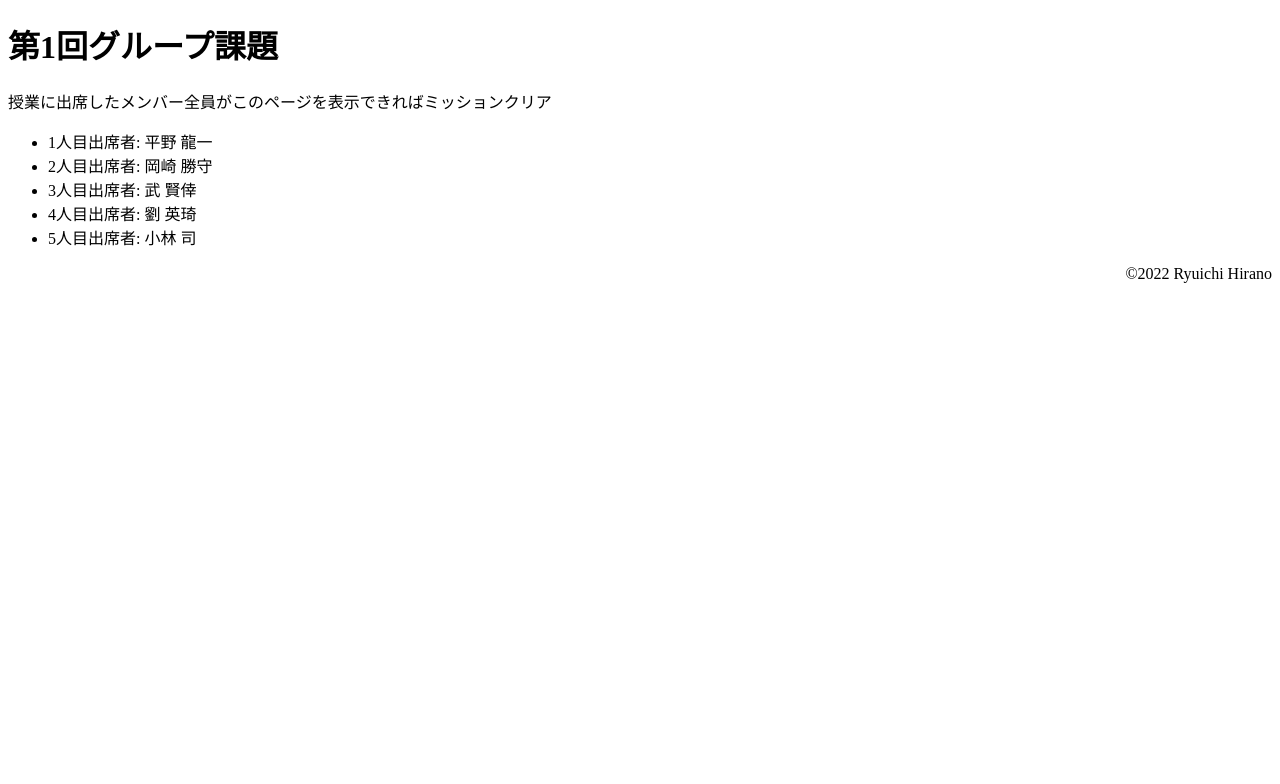
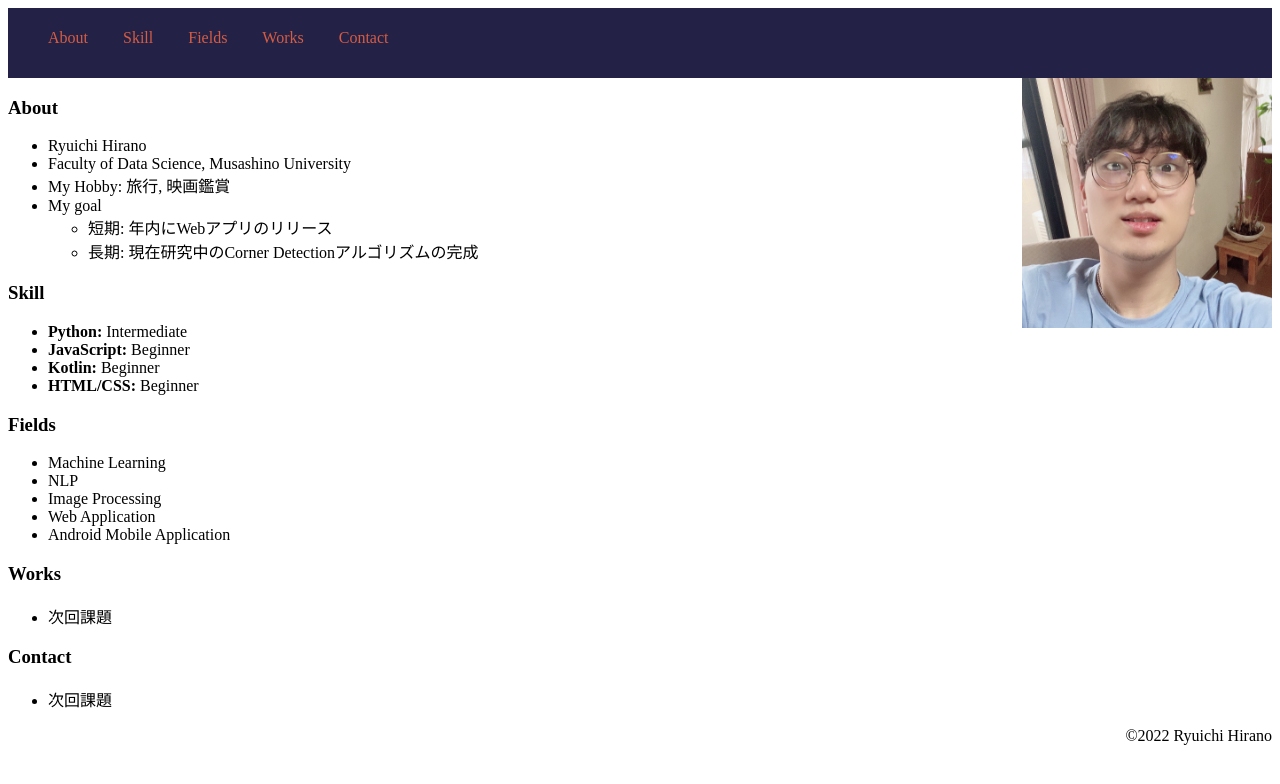
Before and after one commit to ryuichi-hirano/Portfolio, a plain HTML site: page docs/index.html in a window 1280 px wide. Drawn offline with Linux system fonts and the light colour scheme.

Commit message:
edit profile & add image

```diff
--- a/docs/index.html
+++ b/docs/index.html
@@ -1,20 +1,65 @@
 <!DOCTYPE html>
-<html>
-    <head>
-        <meta charset="utf-8">
-        <title>何度目かのHTML</title>
-        <link rel="stylesheet" href="index.css" type="text/css">
-    </head>
-    <body>
-        <h1>第1回グループ課題</h1>
-        <p>授業に出席したメンバー全員がこのページを表示できればミッションクリア</p>
+<html lang="ja">
+
+<head>
+    <meta charset="UTF-8">
+    <title>Portfolio</title>
+    <link href="index.css" rel="stylesheet" type="text/css">
+</head>
+<body>
+    <nav>
+        <ul class="menu">
+            <li class="menu"><a href="#about">About</a></li>
+            <li class="menu"><a href="#skill">Skill</a></li>
+            <li class="menu"><a href="#fields">Fields</a></li>
+            <li class="menu"><a href="#works">Works</a></li>
+            <li class="menu"><a href="#contact">Contact</a></li>
+        </ul>
+    </nav>
+    <img class="fit-picture"
+     src="../images/beauty_1625299915738.JPG"
+     alt="Grapefruit slice atop a pile of other slices"
+     align="right">
+
+    <h3 id="about">About</h3>
+    <ul>
+        <li>Ryuichi Hirano</li>
+        <li>Faculty of Data Science, Musashino University</li>
+        <li>My Hobby: 旅行, 映画鑑賞</li>
+        <li>My goal</li>
         <ul>
-            <li>1人目出席者: 平野 龍一</li>
-            <li>2人目出席者: 岡崎 勝守</li>
-            <li>3人目出席者: 武 賢倖</li>
-            <li>4人目出席者: 劉 英琦</li>
-            <li>5人目出席者: 小林 司 </li>
+            <li>短期: 年内にWebアプリのリリース</li>
+            <li>長期: 現在研究中のCorner Detectionアルゴリズムの完成</li>
         </ul>
-        <footer>©2022 Ryuichi Hirano</footer>
-    </body>
+    </ul>
+
+    <h3 id="skill">Skill</h3>
+    <ul>
+        <li><b>Python:</b> Intermediate</li>
+        <li><b>JavaScript:</b> Beginner</li>
+        <li><b>Kotlin:</b> Beginner</li>
+        <li><b>HTML/CSS:</b> Beginner</li>
+    </ul>
+
+    <h3 id="fields">Fields</h3>
+    <ul>
+        <li>Machine Learning</li>
+        <li>NLP</li>
+        <li>Image Processing</li>
+        <li>Web Application</li>
+        <li>Android Mobile Application</li>
+    </ul>
+
+    <h3 id="works">Works</h3>
+    <ul>
+        <li>次回課題</li>
+    </ul>
+
+    <h3 id="contact">Contact</h3>
+    <ul>
+        <li>次回課題</li>
+    </ul>
+
+    <footer>©︎2022 Ryuichi Hirano</footer>
+</body>
 </html>
```
